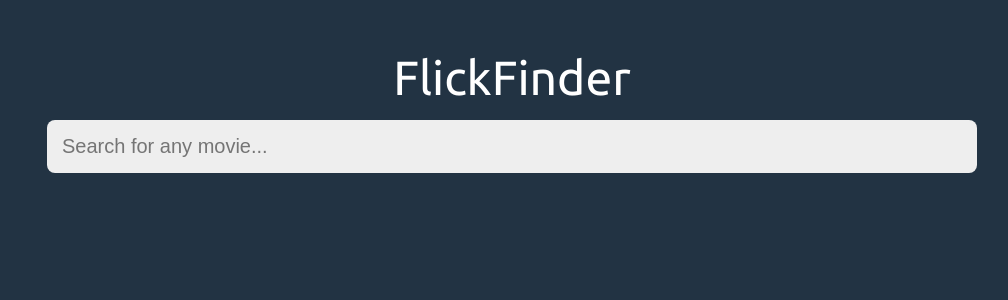
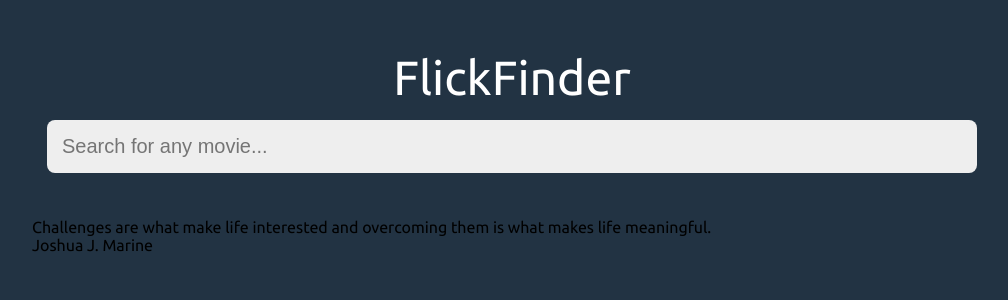
Before and after one commit to AaronPeterOcen/movieDB, a React (Create React App) app: page / in a window 1280 px wide. Shown: the top 300 px of the page, without its empty margins (128-1136 px from the left). Built offline with nearby package versions, Linux system fonts and the light colour scheme.

Commit message:
updating the readme

```diff
--- a/src/App.js
+++ b/src/App.js
@@ -72,6 +72,11 @@ function App() {
         ) : (
           false
         )}
+        <p>
+          Challenges are what make life interested and overcoming them is what
+          makes life meaningful.
+          <p>Joshua J. Marine</p>
+        </p>
       </main>
     </div>
   );
```
Also changed, not shown: 1 other file (tests, documents, lock files or other folders).
